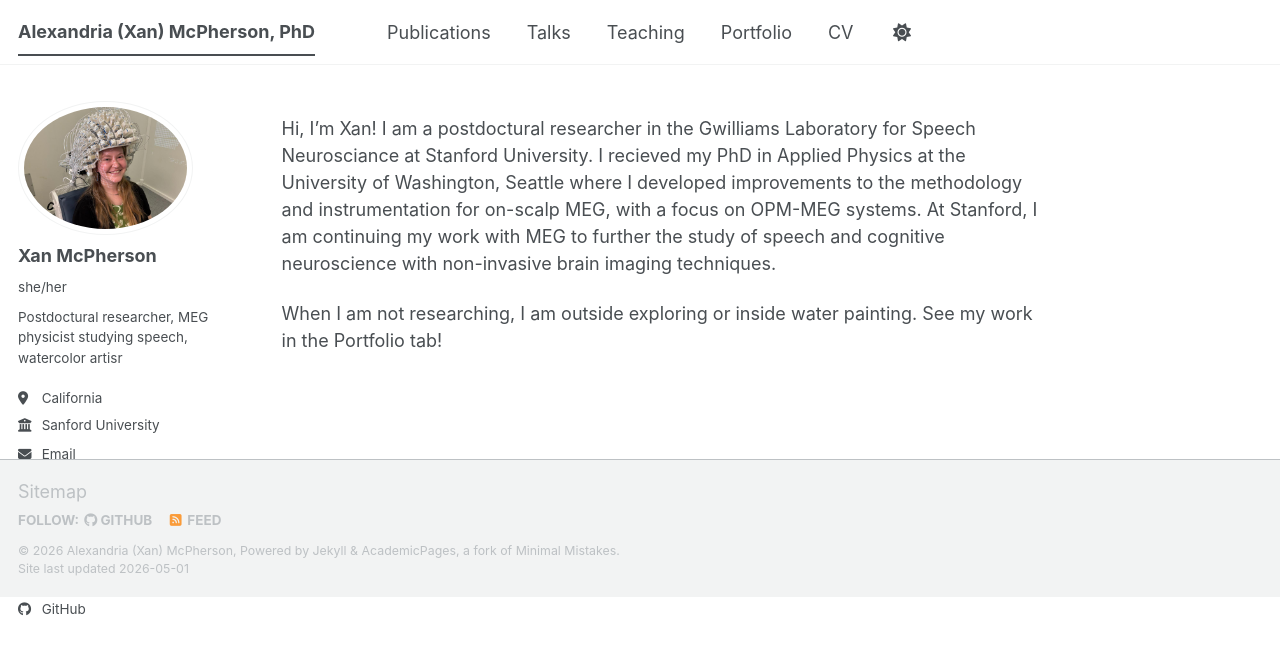
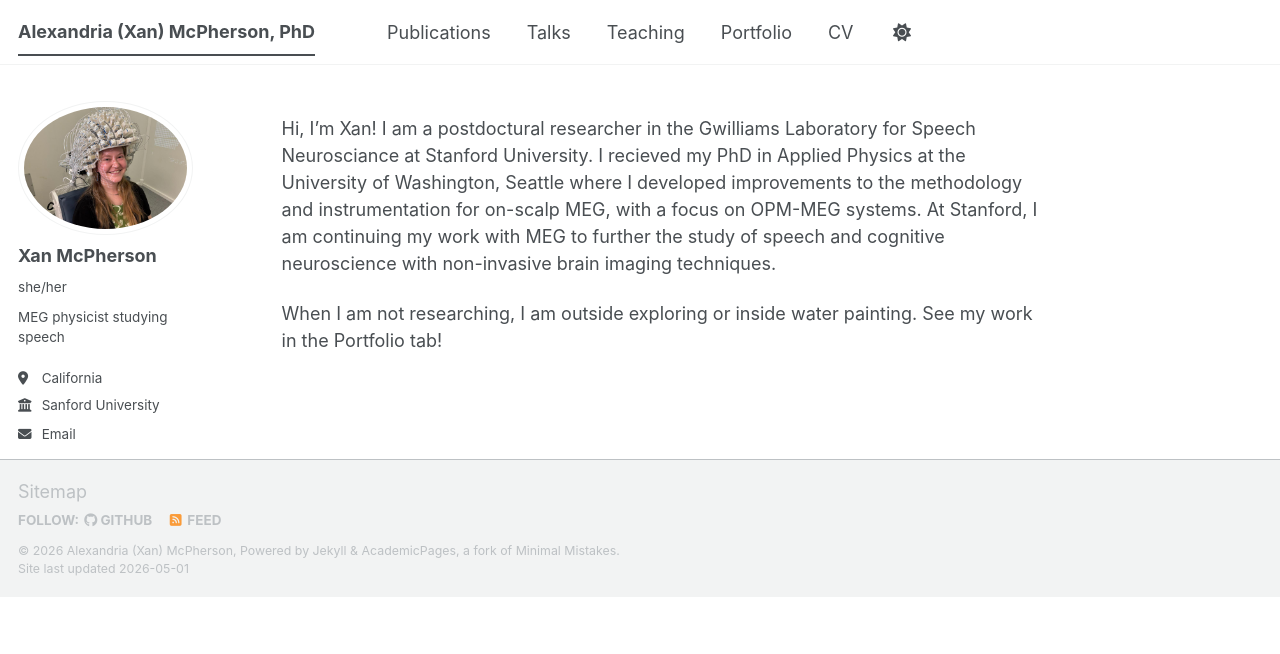
Before and after one commit to xannnimal/xannnimal.github.io, a Jekyll site: the page built from _pages/about.md, in a window 1280 px wide. Shown: the top 654 px of the page. Built offline with Jekyll 4.4.1, drawn with Linux system fonts in a browser that asks for light colours; some web fonts are replaced; a script bundle is joined from its source files by our own code; library files that are not in the unit come from our copies.

Commit message:
Update _config.yml

```diff
--- a/_config.yml
+++ b/_config.yml
@@ -26,7 +26,7 @@
   avatar           : "headshot_opms.jpg"
   name             : "Xan McPherson"
   pronouns         : "she/her"
-  bio              : "Postdoctural researcher, MEG physicist studying speech, watercolor artisr"
+  bio              : "MEG physicist studying speech"
   location         : "California"
   employer         : "Sanford University"
   uri              : # URL
```
